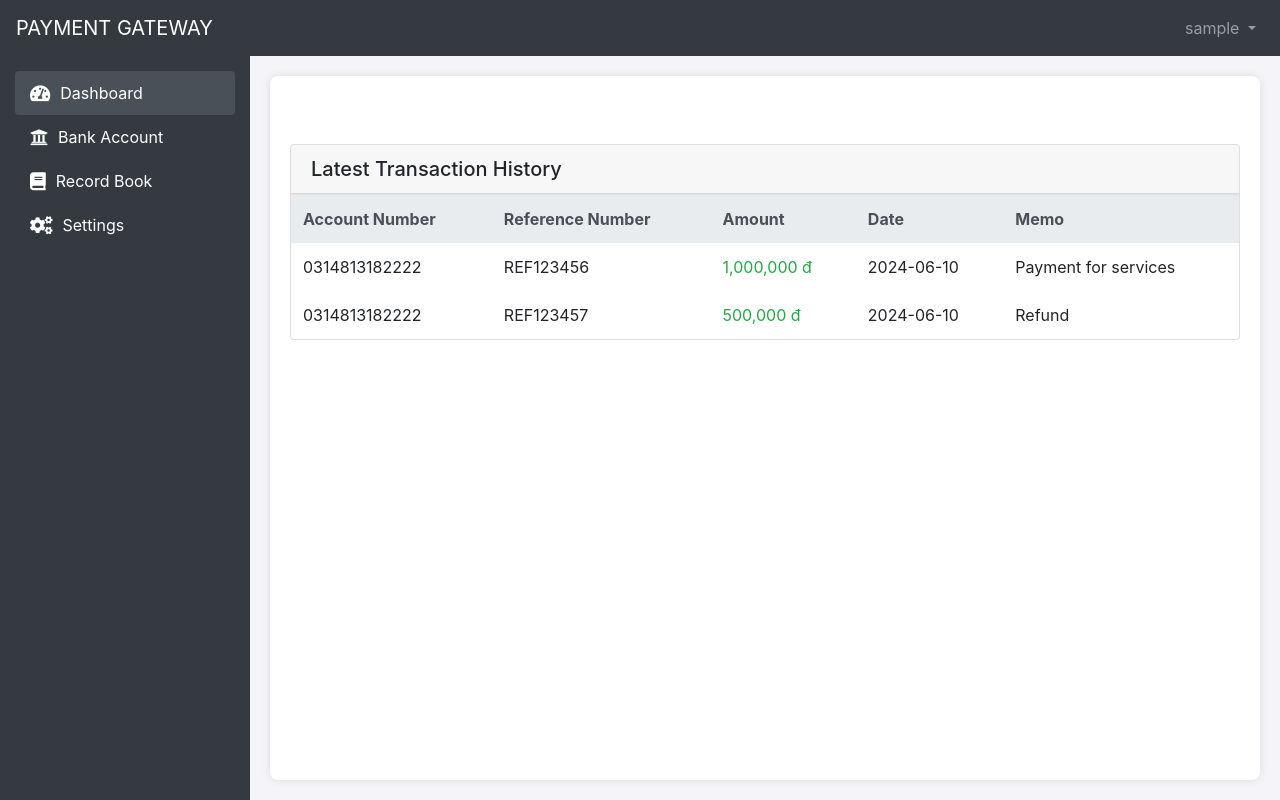
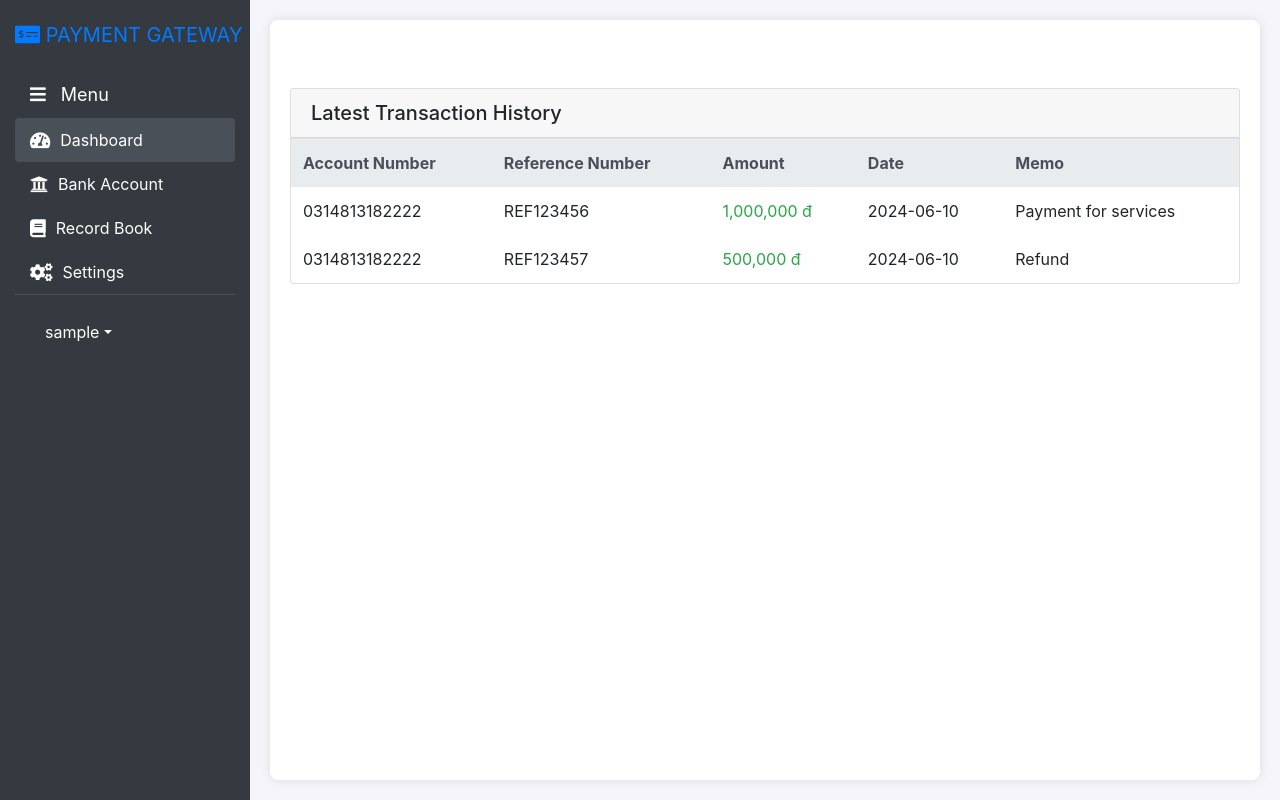
Before and after one commit to namnn2210/payment_gateway, a Django app: page / in a window 1280 px wide. Run offline with Django 5.2, Linux system fonts and the light colour scheme; the visitor is signed in with stand-in values (Sample User, id 1); some libraries are stand-ins or nearby versions.

Commit message:
edit layout

```diff
--- a/templates/layout/layout.html
+++ b/templates/layout/layout.html
@@ -27,9 +27,15 @@
             padding: 15px;
             color: white;
             position: fixed;
-            top: 56px;
+            top: 0;
             bottom: 0;
             overflow-y: auto;
+            transition: transform 0.3s ease, width 0.3s ease;
+            transform: translateX(0);
+        }
+
+        .sidebar.collapsed {
+            width: 70px;
         }
 
         .sidebar .nav-link {
@@ -39,12 +45,29 @@
             padding: 10px 15px;
             font-size: 16px;
             border-radius: 4px;
-            transition: background-color 0.3s ease;
+            transition: background-color 0.3s ease, padding 0.3s ease;
+        }
+
+        .sidebar.collapsed .nav-link {
+            padding: 10px;
+            justify-content: center;
         }
 
         .sidebar .nav-link i {
             margin-right: 10px;
             font-size: 18px;
+        }
+
+        .sidebar.collapsed .nav-link i {
+            margin-right: 0;
+        }
+
+        .sidebar .link-text {
+            display: inline;
+        }
+
+        .sidebar.collapsed .link-text {
+            display: none;
         }
 
         .sidebar .nav-link.active,
@@ -64,6 +87,12 @@
             background-color: #495057;
         }
 
+        .sidebar .user-section {
+            margin-top: auto;
+            padding: 15px;
+            border-top: 1px solid #495057;
+        }
+
         .content {
             flex: 1;
             padding: 20px;
@@ -71,65 +100,80 @@
             border-radius: 8px;
             margin: 20px;
             margin-left: 270px;
+            transition: margin-left 0.3s ease;
             box-shadow: 0 0 10px rgba(0, 0, 0, 0.1);
         }
 
-        .navbar {
-            z-index: 1000;
+        .content.expanded {
+            margin-left: 90px;
         }
 
+        .toggle-btn {
+            background: none;
+            border: none;
+            color: white;
+            font-size: 18px;
+            cursor: pointer;
+            padding: 10px 15px;
+            width: 100%;
+            text-align: left;
+        }
+
+        .toggle-btn i {
+            margin-right: 10px;
+        }
+
+        .toggle-btn:hover {
+            background-color: #495057;
+        }
     </style>
 </head>
 
 <body>
-    <!-- Navbar -->
-    <nav class="navbar navbar-expand-lg navbar-dark bg-dark">
-        <a class="navbar-brand" href="{% url 'index' %}">PAYMENT GATEWAY</a>
-        <button class="navbar-toggler" type="button" data-toggle="collapse" data-target="#navbarNav"
-            aria-controls="navbarNav" aria-expanded="false" aria-label="Toggle navigation">
-            <span class="navbar-toggler-icon"></span>
-        </button>
-        <div class="collapse navbar-collapse" id="navbarNav">
-            <ul class="navbar-nav ml-auto">
-                <li class="nav-item dropdown">
-                    {% if user.is_authenticated %}
+    <!-- Main Wrapper -->
+    <div class="wrapper">
+        <!-- Sidebar -->
+        <div class="sidebar" id="sidebar">
+            <a class="navbar-brand text-center mb-3" href="{% url 'index' %}">
+                <i class="fas fa-money-check-alt"></i><span class="link-text"> PAYMENT GATEWAY</span>
+            </a>
+            <button class="toggle-btn" id="toggleSidebar">
+                <i class="fas fa-bars"></i><span class="link-text"> Menu</span>
+            </button>
+            <ul class="nav flex-column">
+                <li class="nav-item">
+                    <a class="nav-link active" href="{% url 'index' %}"><i class="fas fa-tachometer-alt"></i><span
+                            class="link-text"> Dashboard</span></a>
+                </li>
+                <li class="nav-item">
+                    <a class="nav-link" href="{% url 'list_bank' %}"><i class="fas fa-university"></i><span
+                            class="link-text"> Bank Account</span></a>
+                </li>
+                <li class="nav-item">
+                    <a class="nav-link" href="#"><i class="fas fa-book"></i><span class="link-text"> Record
+                            Book</span></a>
+                </li>
+                <li class="nav-item">
+                    <a class="nav-link" href="#"><i class="fas fa-cogs"></i><span class="link-text"> Settings</span></a>
+                </li>
+            </ul>
+            <div class="user-section text-center">
+                {% if user.is_authenticated %}
+                <div class="dropdown">
                     <a class="nav-link dropdown-toggle" href="#" id="navbarDropdown" role="button"
                         data-toggle="dropdown" aria-haspopup="true" aria-expanded="false">
                         {{user.username}}
                     </a>
-                    {% else %}
-                    <a class="nav-link dropdown-toggle" href="#" id="navbarDropdown" role="button"
-                        data-toggle="dropdown" aria-haspopup="true" aria-expanded="false">
-                        Username
-                    </a>
-                    {% endif %}
                     <div class="dropdown-menu dropdown-menu-right" aria-labelledby="navbarDropdown">
                         <a class="dropdown-item" href="#">Profile</a>
                         <div class="dropdown-divider"></div>
                         <a class="dropdown-item" href="{% url 'user_logout' %}">Logout</a>
                     </div>
-                </li>
-            </ul>
-        </div>
-    </nav>
-    <!-- Main Wrapper -->
-    <div class="wrapper">
-        <!-- Sidebar -->
-        <div class="sidebar" id="sidebar">
-            <ul class="nav flex-column">
-                <li class="nav-item">
-                    <a class="nav-link active" href="{% url 'index' %}"><i class="fas fa-tachometer-alt"></i> Dashboard</a>
-                </li>
-                <li class="nav-item">
-                    <a class="nav-link" href="{% url 'list_bank' %}"><i class="fas fa-university"></i> Bank Account</a>
-                </li>
-                <li class="nav-item">
-                    <a class="nav-link" href="#"><i class="fas fa-book"></i> Record Book</a>
-                </li>
-                <li class="nav-item">
-                    <a class="nav-link" href="#"><i class="fas fa-cogs"></i> Settings</a>
-                </li>
-            </ul>
+                </div>
+                {% else %}
+                <a class="nav-link" href="{% url 'login' %}">Login</a>
+                {% endif %}
+            </div>
         </div>
         <!-- Content -->
         <div class="content" id="content">
@@ -148,6 +192,11 @@
                 $('.nav-link').removeClass('active');
                 $(this).addClass('active');
             });
+
+            $('#toggleSidebar').on('click', function () {
+                $('#sidebar').toggleClass('collapsed');
+                $('#content').toggleClass('expanded');
+            });
         });
     </script>
     {% block script %}
```
